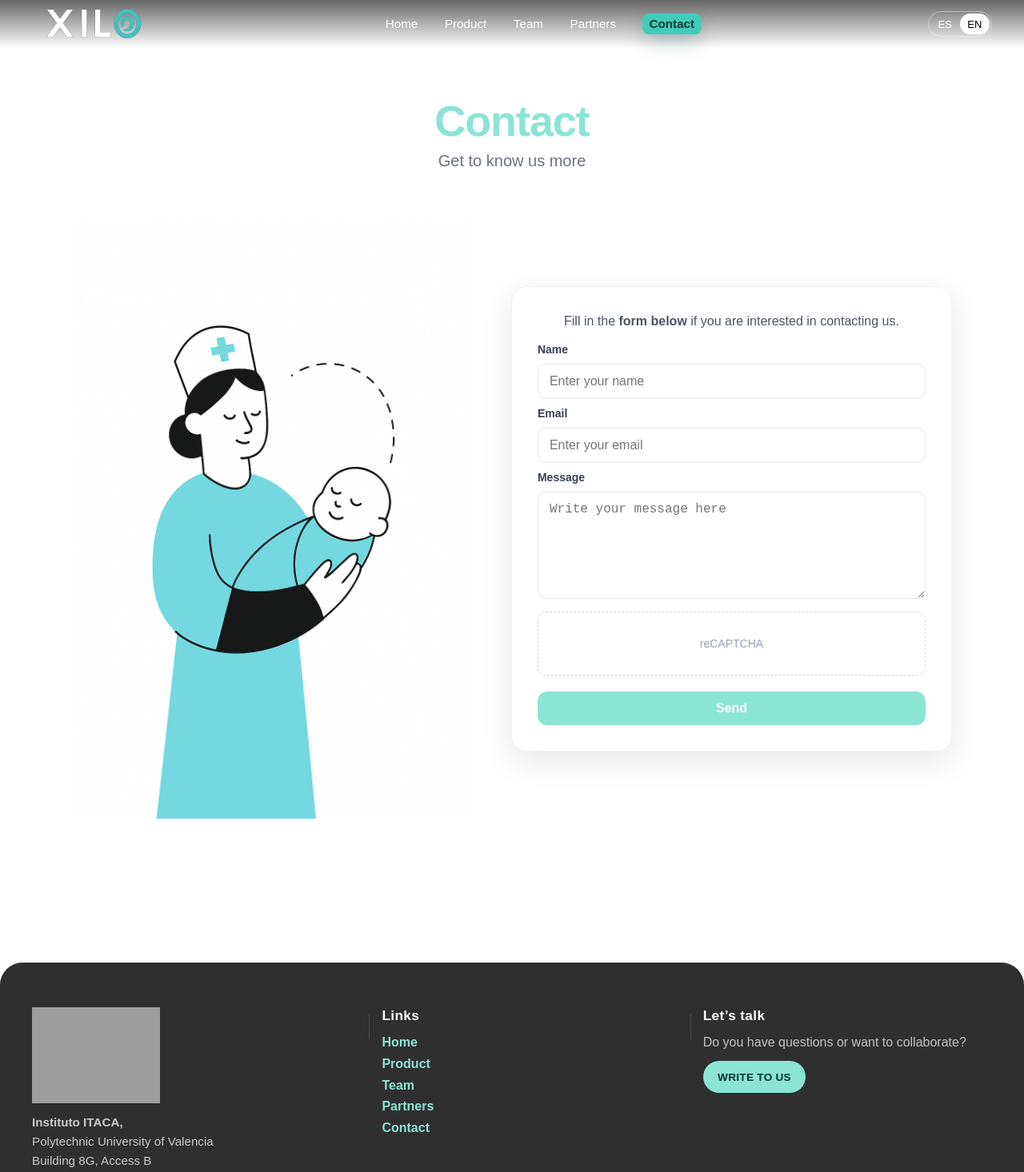
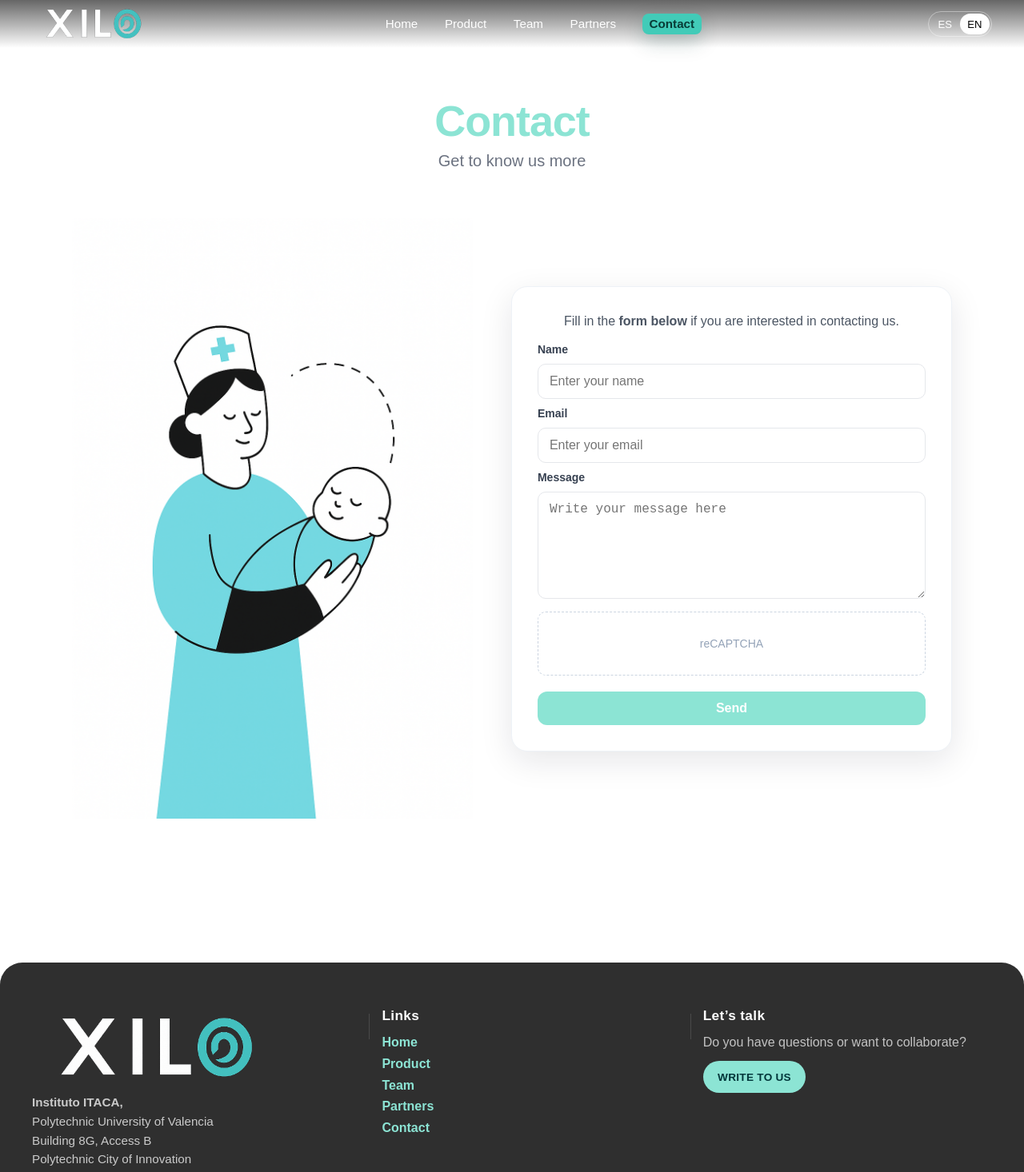
Before and after one commit to jnavsev/xilo_paginaweb, a React (Vite) app: page /contact in a window 1280 px wide. Shown: the top 1466 px of the page at 80% size. Built offline with nearby package versions, Linux system fonts and the light colour scheme; no server answers; grey boxes are pictures that could not be loaded.

Commit message:
modificaciones_esteticas

```diff
--- a/src/styles/footerSection.css
+++ b/src/styles/footerSection.css
@@ -68,7 +68,7 @@
 
 /* Logo con imagen */
 .f-logo-img{
-    height: 120px;       /* ajusta si quieres más grande/pequeño */
+    height: 95px;       /* ajusta si quieres más grande/pequeño */
     width: auto;
     display: block;
     object-fit: contain;
```
Also changed, not shown: public/assets/logo/logo-xilo-footer.png (added).
